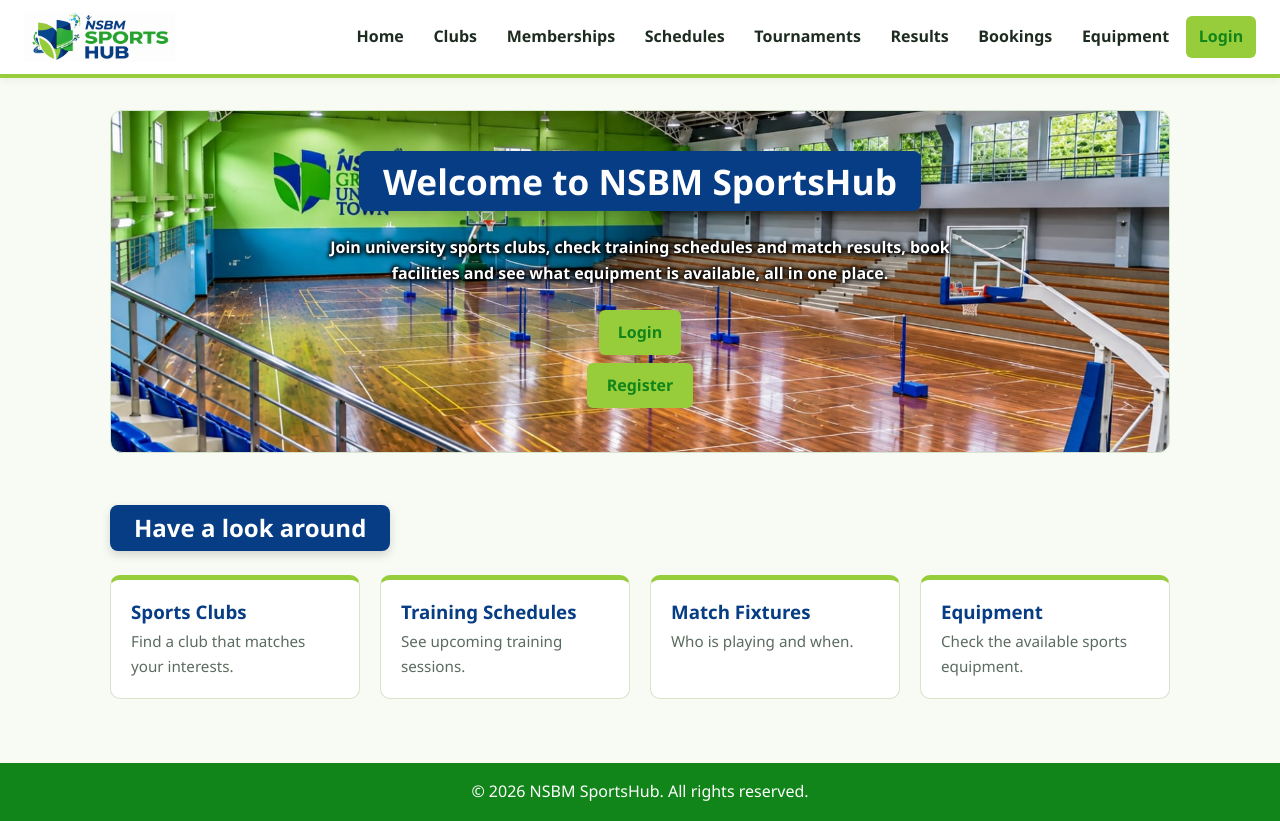
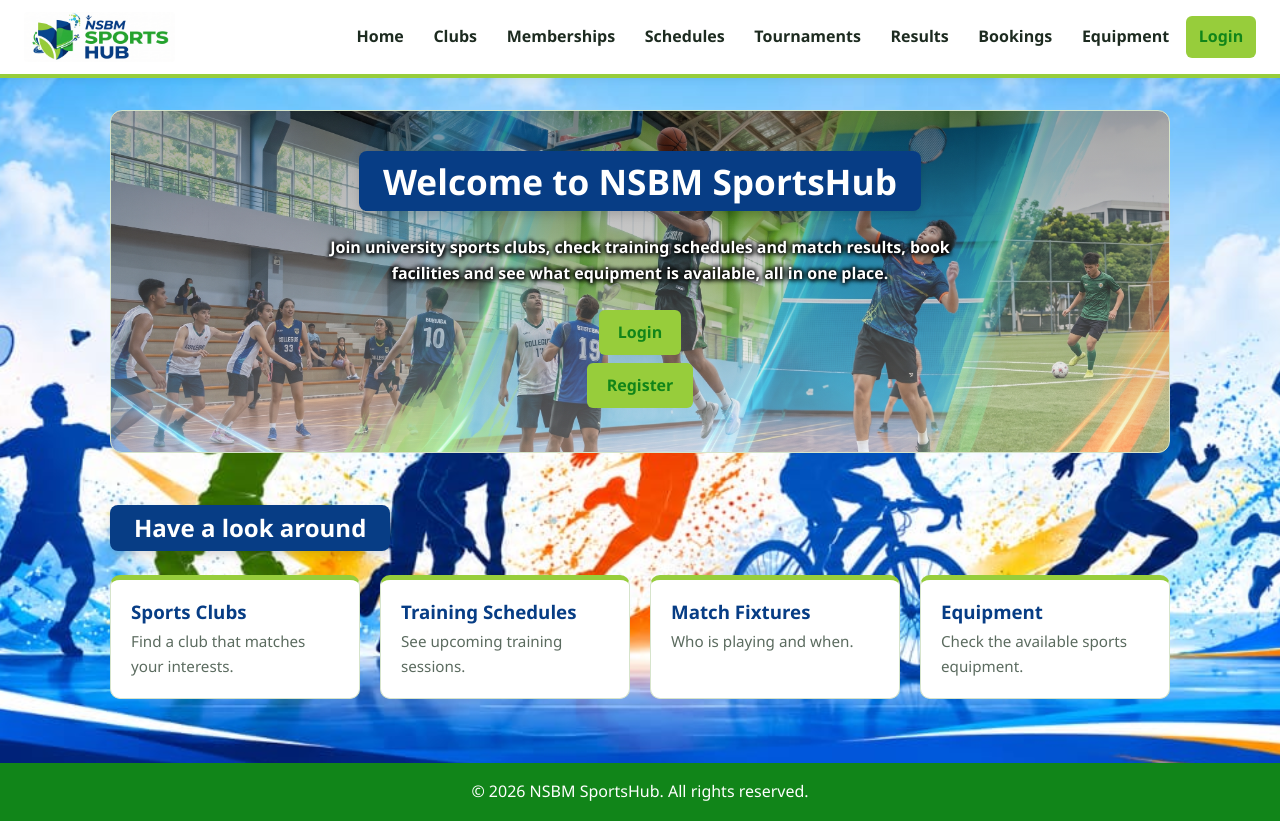
Before and after one commit to DasanayakeTK/NSBM_SportsHub, a PHP site: page / in a window 1280 px wide. Run offline with PHP 8.4, Linux system fonts and the light colour scheme.

Commit message:
Refresh home page backgrounds
Add a full-page home background, overlay the hero image for contrast, and update the home and login background assets.

```diff
--- a/assets/css/style.css
+++ b/assets/css/style.css
@@ -381,7 +381,7 @@ a:hover {
 
 /* ---------- Home page ---------- */
 .hero {
-    background: url('../images/home-bg.jpg') center/cover no-repeat;
+    background: linear-gradient(rgba(0, 0, 0, 0.35), rgba(255, 255, 255, 0.35)), url('../images/home-bg.jpg') center/cover no-repeat;
     color: var(--white);
     border: 1px solid var(--border-color);
     border-radius: 12px;
@@ -666,3 +666,9 @@ a:hover {
     margin-bottom: 1.5rem;
     box-shadow: 0 4px 10px rgba(0, 0, 0, 0.15);
 }
+
+
+/* Home */
+.page-index {
+    background: url('../images/bg-home-full.jpg') center/cover fixed;
+}
```
Also changed, not shown: assets/images/bg-home-full.jpg (added), assets/images/home-bg.jpg, assets/images/sports-bg.jpg (deleted), 1 other file.
